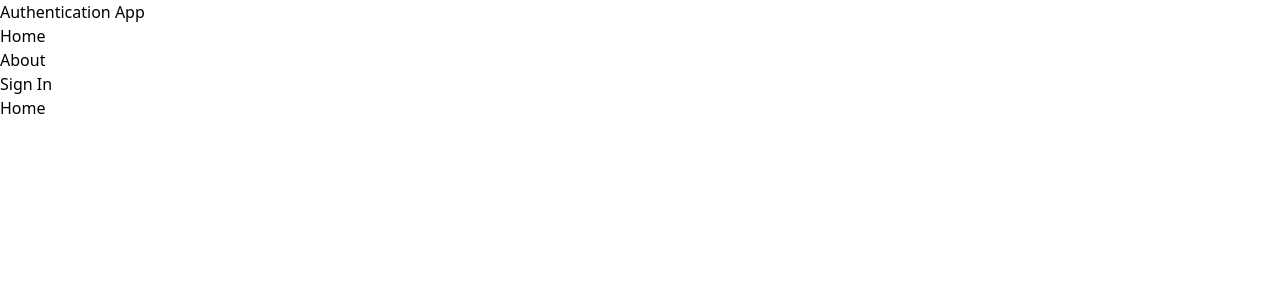
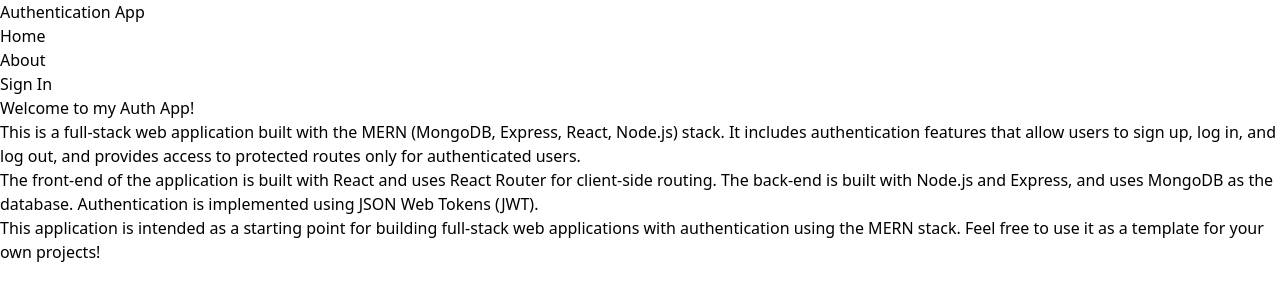
Before and after one commit to nitishaggarwal1/mern-auth, a React (Vite) app in the folder client/: page / in a window 1280 px wide. Shown: the top 300 px of the page. Built offline with nearby package versions, Linux system fonts and the light colour scheme; no server answers.

Commit message:
Completed home and about page

```diff
--- a/client/src/firebase.js
+++ b/client/src/firebase.js
@@ -6,11 +6,11 @@
 // Your web app's Firebase configuration
 const firebaseConfig = {
   apiKey: import.meta.env.VITE_FIREBASE_API_KEY,
-  authDomain: "mernauth-ccdc8.firebaseapp.com",
-  projectId: "mernauth-ccdc8",
-  storageBucket: "mernauth-ccdc8.appspot.com",
-  messagingSenderId: "683796311691",
-  appId: "1:683796311691:web:e716754f5b942a4c3b6e8e"
+  authDomain: "auth-bb983.firebaseapp.com",
+  projectId: "auth-bb983",
+  storageBucket: "auth-bb983.appspot.com",
+  messagingSenderId: "637515823192",
+  appId: "1:637515823192:web:e429205f0c0bec86ae722d"
 };
 
 // Initialize Firebase
--- a/client/src/pages/About.jsx
+++ b/client/src/pages/About.jsx
@@ -1,7 +1,25 @@
-import React from 'react'
+import React from 'react';
 
 export default function About() {
   return (
-    <div>About</div>
-  )
+    <div className='px-4 py-12 max-w-2xl mx-auto'>
+      <h1 className='text-3xl font-bold  mb-4 text-slate-800'>About</h1>
+      <p className='mb-4 text-slate-700'>
+        This is a MERN (MongoDB, Express, React, Node.js) stack application with
+        authentication. It allows users to sign up, log in, and log out, and
+        provides access to protected routes only for authenticated users.
+      </p>
+      <p className='mb-4 text-slate-700'>
+        The front-end of the application is built with React and uses React
+        Router for client-side routing. The back-end is built with Node.js and
+        Express, and uses MongoDB as the database. Authentication is implemented
+        using JSON Web Tokens (JWT).
+      </p>
+      <p className='mb-4 text-slate-700'>
+        This application is intended as a starting point for building full-stack
+        web applications with authentication using the MERN stack. Feel free to
+        use it as a template for your own projects!
+      </p>
+    </div>
+  );
 }
--- a/client/src/pages/Home.jsx
+++ b/client/src/pages/Home.jsx
@@ -1,7 +1,28 @@
-import React from 'react'
+import React from 'react';
 
 export default function Home() {
   return (
-    <div>Home</div>
-  )
+    <div className='px-4 py-12 max-w-2xl mx-auto'>
+      <h1 className='text-3xl font-bold  mb-4 text-slate-800'>
+        Welcome to my Auth App!
+      </h1>
+      <p className='mb-4 text-slate-700'>
+        This is a full-stack web application built with the MERN (MongoDB,
+        Express, React, Node.js) stack. It includes authentication features that
+        allow users to sign up, log in, and log out, and provides access to
+        protected routes only for authenticated users.
+      </p>
+      <p className='mb-4 text-slate-700'>
+        The front-end of the application is built with React and uses React
+        Router for client-side routing. The back-end is built with Node.js and
+        Express, and uses MongoDB as the database. Authentication is implemented
+        using JSON Web Tokens (JWT).
+      </p>
+      <p className='mb-4 text-slate-700'>
+        This application is intended as a starting point for building full-stack
+        web applications with authentication using the MERN stack. Feel free to
+        use it as a template for your own projects!
+      </p>
+    </div>
+  );
 }
```
